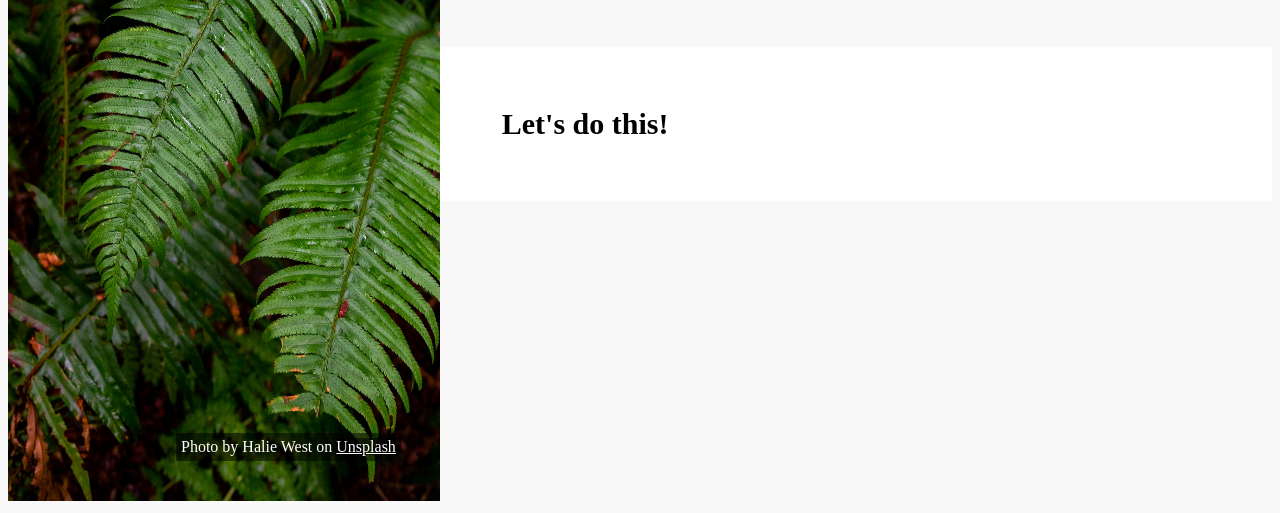
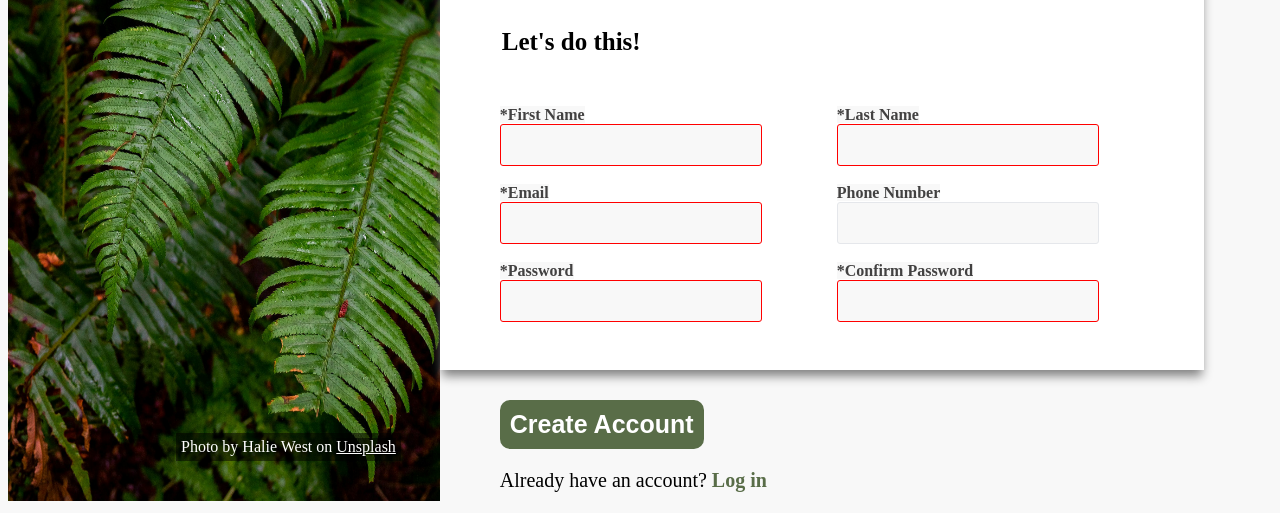
Before and after one commit to BrandonR126/sign-up-form, a plain HTML site: page index.html in a window 1280 px wide. Shown: the part 307-820 px from the top of the page. Drawn offline with Linux system fonts and the light colour scheme.

Commit message:
nearly finished css/html

```diff
--- a/index.html
+++ b/index.html
@@ -10,25 +10,54 @@
 <body>
     <div class="fullPage">
 
+        <!-- left side of the page -->
         <div class="leftContainer">
             <img src="images/leafPhoto.jpg" alt="background photo of leaves">
             <div class="photoText">Odin Sign Up</div>
             <div class="imageCredits">Photo by Halie West on <a href="https://unsplash.com/photos/green-leaf-plant-in-close-up-photography-25xggax4bSA">Unsplash </a></div>
         </div>
 
-        <div class="formContainer">
+        <!-- right side of the page -->
+        <div id="formContainer">
 
             <!-- form info text -->
             <div class="infoText textStandard">Sign up for information on the Odin Project! This is not a real form. However, if you want information, enter all the boxes below and you will have info sent to your email!</div>
-            <div class="infoText textStandard" style="font-style: italic; padding-bottom: 30px;">You know you want to.</div>
+            <div class="infoText textStandard" style="font-style: italic; padding-bottom: 15px;">You know you want to.</div>
 
             <!-- actual form -->
-            <form class="mainForm">
+            <form id="mainForm">
                 <legend class="infoText textStandard" style="background-color: white;">Let's do this!</legend>
+                <div class="row">
+                    <div class="col">
+                        <label for="first_name">*First Name<br></label>
+                        <input type="text" id="first_name" required> <br> <br>
+
+                        <label for="email">*Email<br></label>
+                        <input type="email" id="email" required> <br> <br>
+
+                        <label for="password">*Password<br></label>
+                        <input type="password" id="password" minlength="6" maxlength="18" required>
+                    </div>
+
+                    <div class="col">
+                        <label for="last_name">*Last Name<br></label>
+                        <input type="text" id="last_name" required> <br> <br>
+
+                        <label for="phone_number">Phone Number<br></label>
+                        <input type="tel" id="phone_number"> <br> <br>
+
+                        <label for="confirm_password">*Confirm Password<br></label>
+                        <input type="password" id="confirm_password" required> <br> <br>
+                    </div>
+                </div>
+
             </form>
 
+            <!-- create account button and sign in button -->
+            <button class="createAccount" type="submit" form="mainForm">Create Account</button>
+
+            <div class="signIn">Already have an account? <a href="" class="logIn">Log in</a></div>
         </div>
-
     </div>
 </body>
 </html>
--- a/script.js
+++ b/script.js
@@ -0,0 +1 @@
+document.querySelector
--- a/style.css
+++ b/style.css
@@ -1,10 +1,13 @@
+/* imports */
+@import url('https://fonts.googleapis.com/css2?family=Inter:wght@100..900&display=swap');
+
 /* apply to all */
 * {
     background-color: #f8f8f8;
 }
 
 .textStandard {
-    font-size: 30px;
+    font-size: 25px;
     font-weight: bold;
 }
 
@@ -25,11 +28,12 @@ a {
 
 .photoText {
     position: absolute;
-    font-size: 5.53vw;
+    font-size: 5vw;
     color: white;
     background-color: rgba(0, 0, 0, 0.585);
     padding: 2.96vh;
     top: 22vh;
+    font-family: 'Inter', sans-serif;
 }
 
 .imageCredits {
@@ -41,6 +45,14 @@ a {
     padding: 5px;
 }
 
+input:invalid {
+    border-color: red;
+}
+
+input:focus {
+    border-color: lightblue;
+}
+
 /* main form css */
 .formContainer {
     width: 66.27;
@@ -49,10 +61,69 @@ a {
 
 .infoText {
     margin: 40px;
+    width: 50vw;
 }
 
-.mainForm {
+#mainForm {
     background-color: white;
+    box-shadow: 0 8px 10px -2px gray;
     padding: 20px;
     margin-top: 60px;
 }
+
+.row {
+    background-color: white;
+    overflow: hidden;
+    padding: 10px;
+    margin-left: 30px;
+}
+.col {
+    background-color: white;
+    float: left;
+    width: 50%
+}
+
+label {
+    color: #424141;
+    font-weight: bold;
+}
+
+input {
+    border-style: solid;
+    border-color: #E5E7EB;
+    border-width: 1px;
+    border-radius: 3px;
+    width: 250px;
+    height: 30px;
+    padding: 5px;
+    font-size: 20px;
+}
+
+
+
+/* create acc button */
+.createAccount {
+    margin-left: 60px;
+    margin-top: 30px;
+    padding: 10px;
+    border-radius: 10px;
+    border-style: none;
+    background-color: #596D48;
+    color: white;
+    font-size: 25px;
+    font-weight: bold;
+}
+
+.signIn {
+    margin-left: 60px;
+    margin-top: 20px;
+    font-size: 20px;
+}
+
+.logIn {
+    background-color: #f8f8f8;
+    color: #596D48;
+    font-size: 20px;
+    font-weight: bold;
+    text-decoration: none;
+}
```
